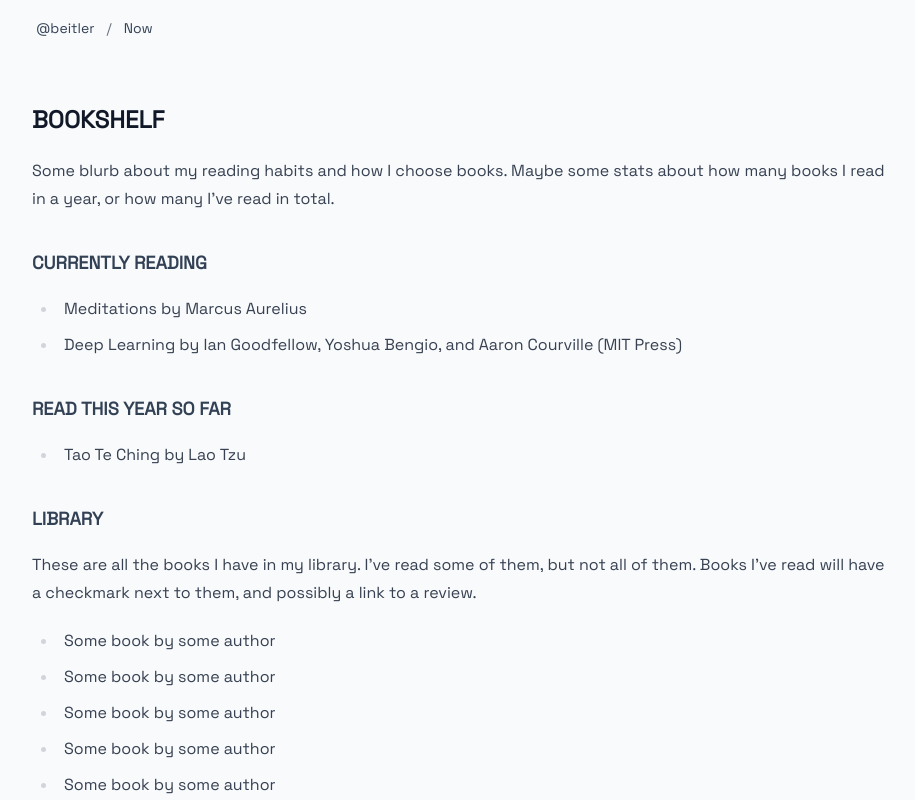
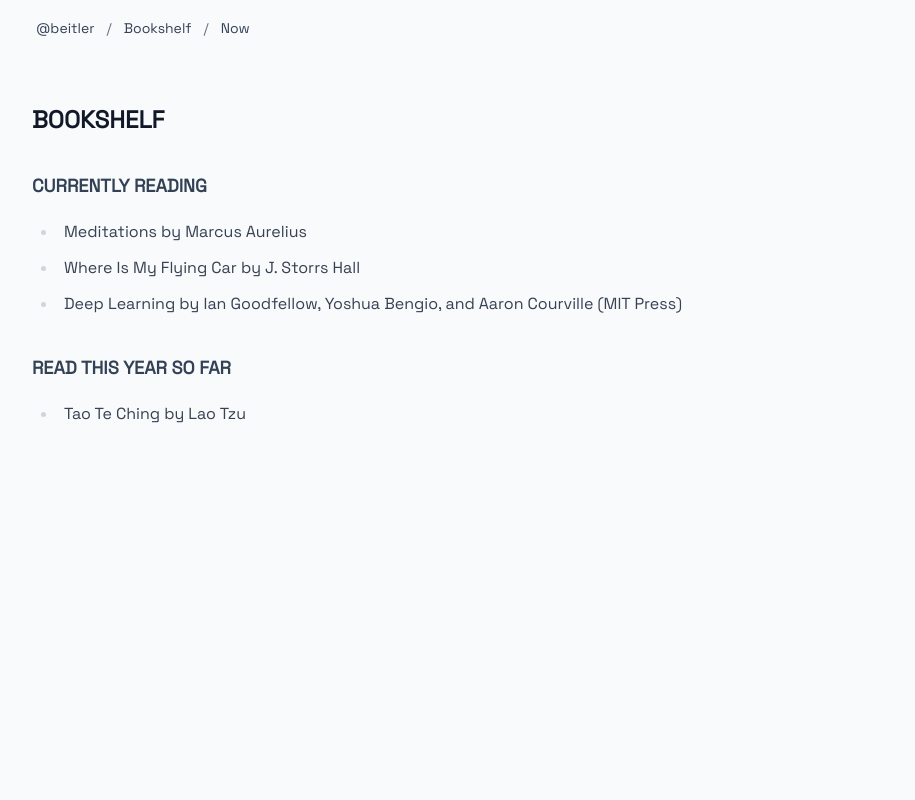
Before and after one commit to joshbeitler/btlr.xyz, a Next.js app: page /bookshelf in a window 1280 px wide. Shown: the top 800 px of the page, without its empty margins (176-1091 px from the left). Built offline with nearby package versions, Linux system fonts and the light colour scheme.

Commit message:
bookshelf

```diff
--- a/app/bookshelf/page.mdx
+++ b/app/bookshelf/page.mdx
@@ -1,42 +1,11 @@
 # Bookshelf
-
-Some blurb about my reading habits and how I choose books. Maybe some stats about how many books I read in a year, or how many I've read in total.
 
 ## Currently reading
 
 * Meditations by Marcus Aurelius
+* Where Is My Flying Car by J. Storrs Hall
 * Deep Learning by Ian Goodfellow, Yoshua Bengio, and Aaron Courville (MIT Press)
 
 ## Read this year so far
 
 * Tao Te Ching by Lao Tzu
-
-## Library
-
-These are all the books I have in my library. I've read some of them, but not all of them. Books I've read will have a checkmark next to them, and possibly a link to a review.
-
-* Some book by some author
-* Some book by some author
-* Some book by some author
-* Some book by some author
-* Some book by some author
-* Some book by some author
-* Some book by some author
-* Some book by some author
-* Some book by some author
-* Some book by some author
-* Some book by some author
-* Some book by some author
-* Some book by some author
-* Some book by some author
-* Some book by some author
-* Some book by some author
-* Some book by some author
-* Some book by some author
-* Some book by some author
-* Some book by some author
-* Some book by some author
-* Some book by some author
-* Some book by some author
-* Some book by some author
-* Some book by some author
--- a/components/nav.js
+++ b/components/nav.js
@@ -3,10 +3,10 @@ import Link from "next/link";
 export const Nav = () => (
   <nav className="flex items-center space-x-2 text-gray-500 text-sm mb-16">
     <Link href="/">@beitler</Link>
+    <span>/</span>
+    <Link href="/bookshelf">Bookshelf</Link>
     {/* <span>/</span>
     <Link href="/thoughts">Thoughts</Link>
-    <span>/</span>
-    <Link href="/bookshelf">Bookshelf</Link>
     <span>/</span>
     <Link href="/music">Music</Link>
     <span>/</span>
```
Also changed, not shown: components/holo-image.js (deleted).
